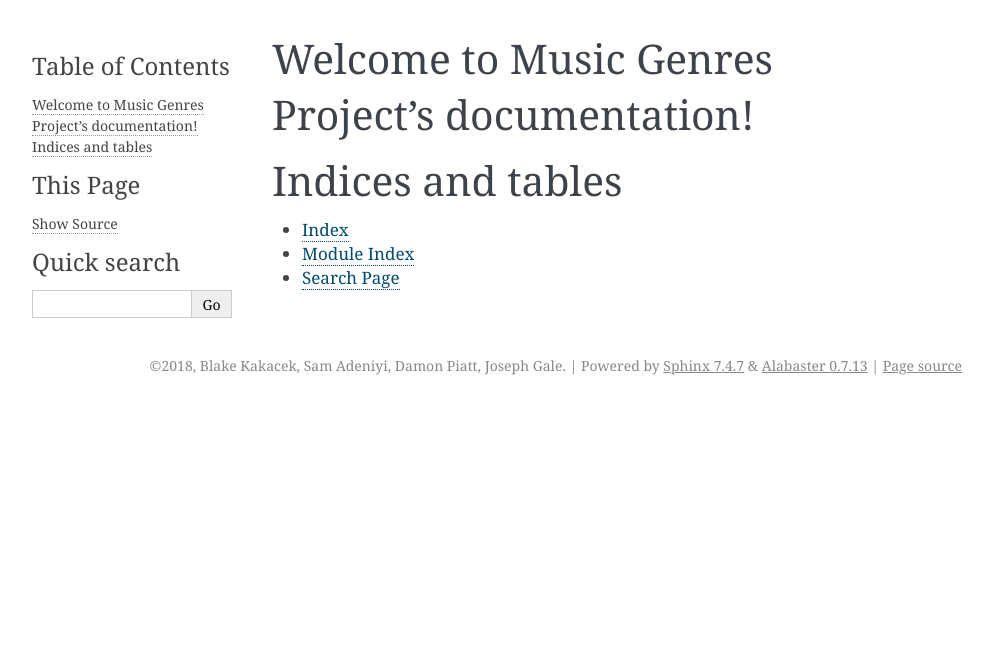
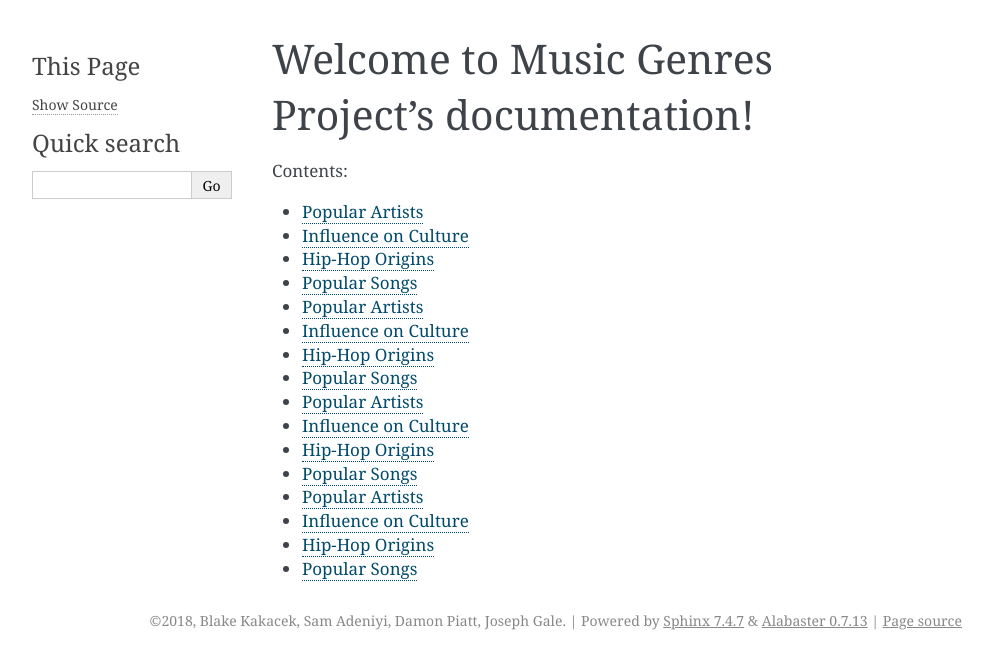
Before and after one commit to Bkakacek/static_pages, a Sphinx documentation site: the page built from source/index.rst, in a window 1280 px wide. Shown: the top 669 px of the page, without its empty margins (148-1141 px from the left). Built offline with Sphinx 7.4.7, drawn with Linux system fonts in a browser that asks for light colours.

Commit message:
All files and folders added to the inex.rst file.

```diff
--- /dev/null
+++ b/source/country_artists/country_artists.rst
@@ -0,0 +1,2 @@
+Popular Artists
+===============
--- /dev/null
+++ b/source/country_influence_on_culture/country_influence_on_culture.rst
@@ -0,0 +1,2 @@
+Influence on Culture
+====================
--- /dev/null
+++ b/source/country_origins/country_origins.rst
@@ -0,0 +1,2 @@
+Hip-Hop Origins
+===============
--- /dev/null
+++ b/source/country_popular_songs/country_popular_songs.rst
@@ -0,0 +1,2 @@
+Popular Songs
+=============
--- /dev/null
+++ b/source/hiphop_artists/hiphop_artists.rst
@@ -0,0 +1,2 @@
+Popular Artists
+===============
--- /dev/null
+++ b/source/hiphop_influence_on_culture/hiphop_influence_on_culture.rst
@@ -0,0 +1,2 @@
+Influence on Culture
+====================
--- /dev/null
+++ b/source/hiphop_origins/hiphop_origins.rst
@@ -0,0 +1,2 @@
+Hip-Hop Origins
+===============
--- /dev/null
+++ b/source/hiphop_popular_songs/hiphop_popular_songs.rst
@@ -0,0 +1,2 @@
+Popular Songs
+=============
--- a/source/index.rst
+++ b/source/index.rst
@@ -10,11 +10,19 @@
    :maxdepth: 2
    :caption: Contents:
 
-
-
-Indices and tables
-==================
-
-* :ref:`genindex`
-* :ref:`modindex`
-* :ref:`search`
+   country_artists/country_artists
+   country_influence_on_culture/country_influence_on_culture
+   country_origins/country_origins
+   country_popular_songs/country_popular_songs
+   hiphop_artists/hiphop_artists
+   hiphop_influence_on_culture/hiphop_influence_on_culture
+   hiphop_origins/hiphop_origins
+   hiphop_popular_songs/hiphop_popular_songs
+   jazz_artists/jazz_artists
+   jazz_influence_on_culture/jazz_influence_on_culture
+   jazz_origins/jazz_origins
+   jazz_popular_songs/jazz_popular_songs
+   rocknroll_artists/rocknroll_artists
+   rocknroll_influence_on_culture/rocknroll_influence_on_culture
+   rocknroll_origins/rocknroll_origins
+   rocknroll_popular_songs/rocknroll_popular_songs
--- /dev/null
+++ b/source/jazz_artists/jazz_artists.rst
@@ -0,0 +1,2 @@
+Popular Artists
+===============
--- /dev/null
+++ b/source/jazz_influence_on_culture/jazz_influence_on_culture.rst
@@ -0,0 +1,2 @@
+Influence on Culture
+====================
--- /dev/null
+++ b/source/jazz_origins/jazz_origins.rst
@@ -0,0 +1,2 @@
+Hip-Hop Origins
+===============
--- /dev/null
+++ b/source/jazz_popular_songs/jazz_popular_songs.rst
@@ -0,0 +1,2 @@
+Popular Songs
+=============
--- /dev/null
+++ b/source/rocknroll_artists/rocknroll_artists.rst
@@ -0,0 +1,2 @@
+Popular Artists
+===============
--- /dev/null
+++ b/source/rocknroll_influence_on_culture/rocknroll_influence_on_culture.rst
@@ -0,0 +1,2 @@
+Influence on Culture
+====================
--- /dev/null
+++ b/source/rocknroll_origins/rocknroll_origins.rst
@@ -0,0 +1,2 @@
+Hip-Hop Origins
+===============
--- /dev/null
+++ b/source/rocknroll_popular_songs/rocknroll_popular_songs.rst
@@ -0,0 +1,2 @@
+Popular Songs
+=============
```
